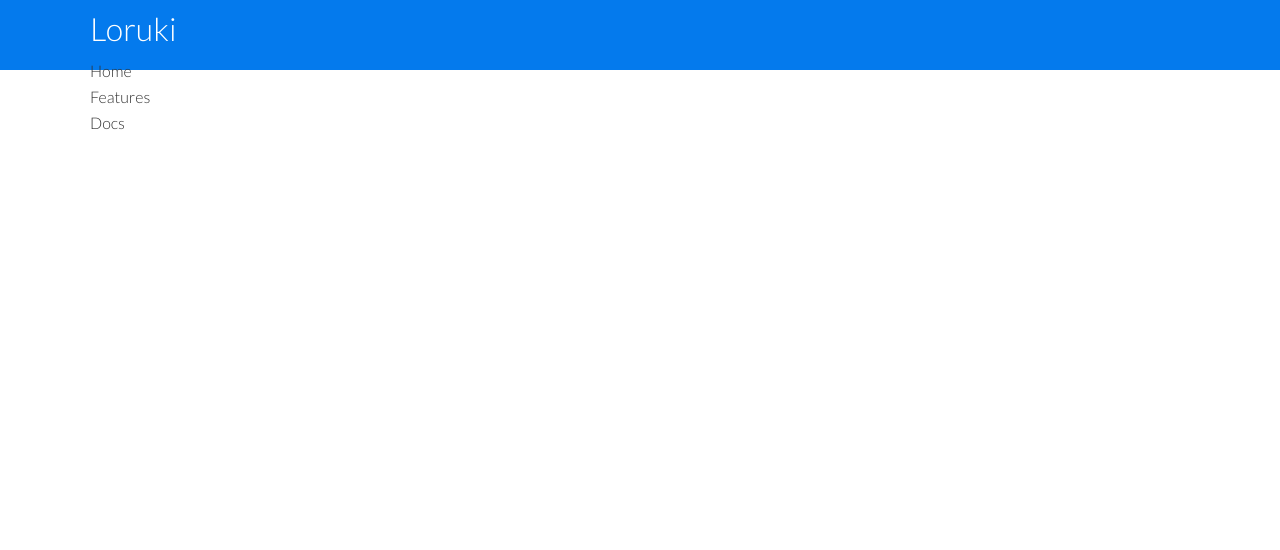
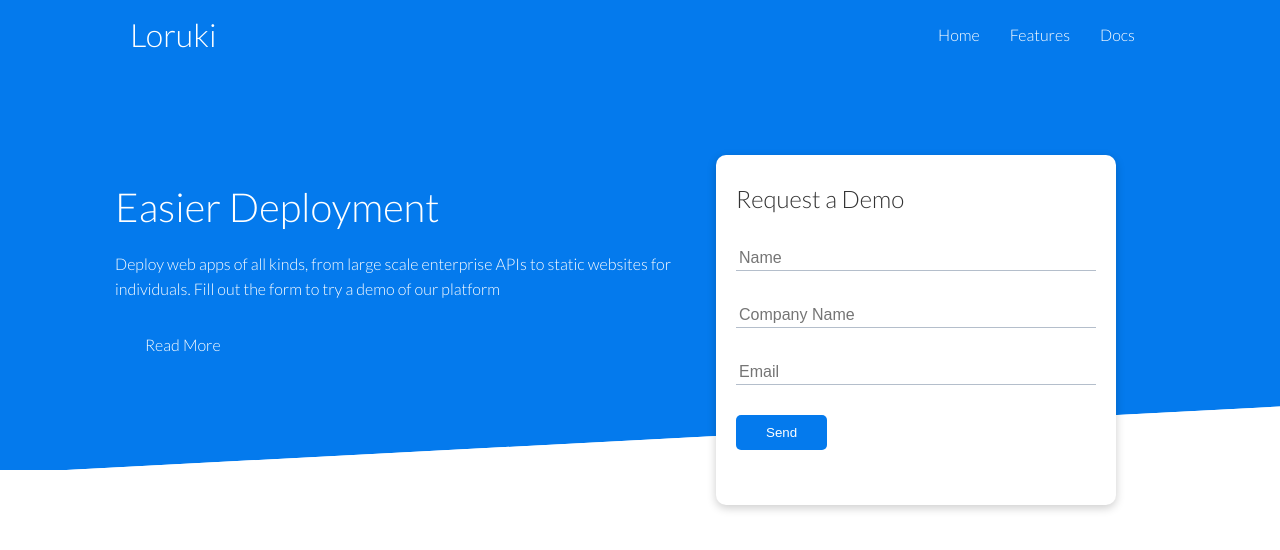
Before and after one commit to abdohwebdev/responsive-website, a plain HTML site: page index.html in a window 1280 px wide. Drawn offline with Linux system fonts and the light colour scheme.

Commit message:
add showcase

```diff
--- a/css/style.css
+++ b/css/style.css
@@ -1,4 +1,8 @@
 @import url('https://fonts.googleapis.com/css2?family=Lato:wght@300&display=swap');
+
+:root{
+    --primary-color:#047aed;
+}
 
 *{
     box-sizing:border-box;
@@ -36,14 +40,142 @@ img{
     width:100%;
 }
 
+/* Navbar */
 .navbar{
-    background-color: #047aed;
+    background-color: var(--primary-color);
     color:#fff;
     height:70px;
 }
 
+.navbar .flex{
+    justify-content: space-between;
+}
+
+.navbar ul{
+    display:flex;
+}
+
+.navbar a{
+    color:#fff;
+    padding:10px;
+    margin: 0 5px;
+}
+
+.navbar a:hover{
+    border-bottom:2px #fff solid;
+}
+
+/* Show case */
+.showcase{
+    height: 400px;
+    background-color: var(--primary-color);
+    color:#fff;
+    position: relative;
+}
+
+.showcase h1{
+    font-size:40px;
+}
+
+.showcase p{
+    margin:20px 0;
+}
+
+.showcase .grid{
+    overflow: visible;
+    grid-template-columns:55% 45%;
+    gap:30px;
+}
+
+.showcase-form{
+    position: relative;
+    top: 60px;
+    height: 350px;
+    width:400px;
+    padding: 40px;
+    z-index: 100;
+}
+
+.showcase::before,
+.showcase::after{
+    content:"";
+    position:absolute;
+    height: 100px;
+    bottom: -70px;
+    right: 0;
+    left: 0;
+    background:#fff;
+    transform: skewY(-3deg);
+    -webkit-transform: skewY(-3deg);
+    -moz-transform: skewY(-3deg);
+    -ms-transform: skewY(-3deg);
+}
+
+.showcase-form .form-control{
+    margin: 30px 0;
+}
+
+.showcase-form input[type='text'],
+.showcase-form input[type='email']{
+    border:0;
+    border-bottom: 1px solid #b4becb;
+    width: 100%;
+    padding: 3px;
+    font-size: 16px;
+}
+
+.showcase-form input:focus{
+    outline:none;
+}
+
+/* Utilities */
 .container{
     max-width:1100px;
     margin:0 auto;
     overflow:auto;
+    padding:0 40px;
 }
+
+.card{
+    background-color: #fff;
+    color:#333;
+    border-radius:10px;
+    box-shadow:0 3px 10px rgba(0,0,0,0.2);
+    padding: 20px;
+    margin: 10px;
+}
+
+.btn{
+    display: inline-block;
+    padding: 10px 30px;
+    cursor: pointer;
+    background:var(--primary-color);
+    color: #fff;
+    border: none;
+    border-radius: 5px;
+}
+
+.btn-outline{
+    background-color: transparent;
+    border:1px #fff;
+}
+
+.btn:hover{
+    transform: scale(0.98);
+}
+
+.flex{
+    display: flex;
+    justify-content:center;
+    align-items:center;
+    height:100%;
+}
+
+.grid{
+    display:grid;
+    grid-template-columns:repeat(2,1fr);
+    gap:20px;
+    justify-content: center;
+    align-items: center;
+    height:100%;
+}
--- a/index.html
+++ b/index.html
@@ -10,7 +10,7 @@
 <body>
     <!-- Navbar-->
     <div class="navbar">
-        <div class="container">
+        <div class="container flex">
             <h1 class="logo">Loruki</h1>
             <nav>
                 <ul>
@@ -21,5 +21,32 @@
             </nav>
         </div>
     </div>
+
+    <!-- Showcase-->
+    <section class="showcase">
+        <div class="container grid">
+            <div class="showcase-text">
+                <h1>Easier Deployment</h1>
+                <p>Deploy web apps of all kinds, from large scale enterprise APIs to static websites for individuals. Fill out the form to try a demo of our platform</p>
+                <a href="features.html" class="btn btn-outline">Read More</a>
+            </div>
+
+            <div class="showcase-form card">
+                <h2>Request a Demo</h2>
+                <form>
+                    <div class="form-control">
+                        <input type="text" name="name" placeholder="Name" required>
+                    </div>
+                    <div class="form-control">
+                        <input type="text" name="company" placeholder="Company Name" required>
+                    </div>
+                    <div class="form-control">
+                        <input type="email" name="email" placeholder="Email" required>
+                    </div>
+                    <input type="submit" value="Send" class="btn btn-primary">
+                </form>
+            </div>
+        </div>
+    </section>
 </body>
 </html>
```
